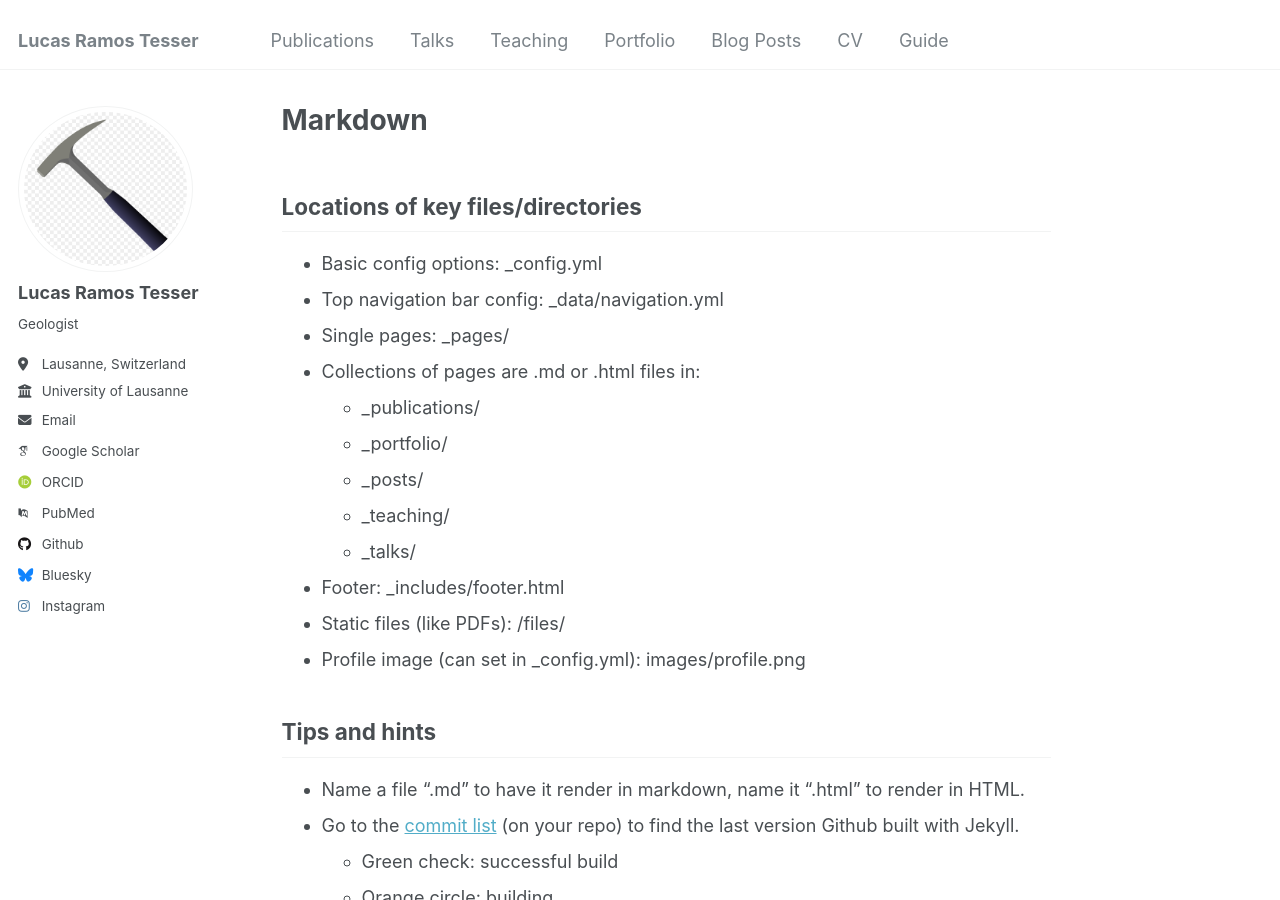
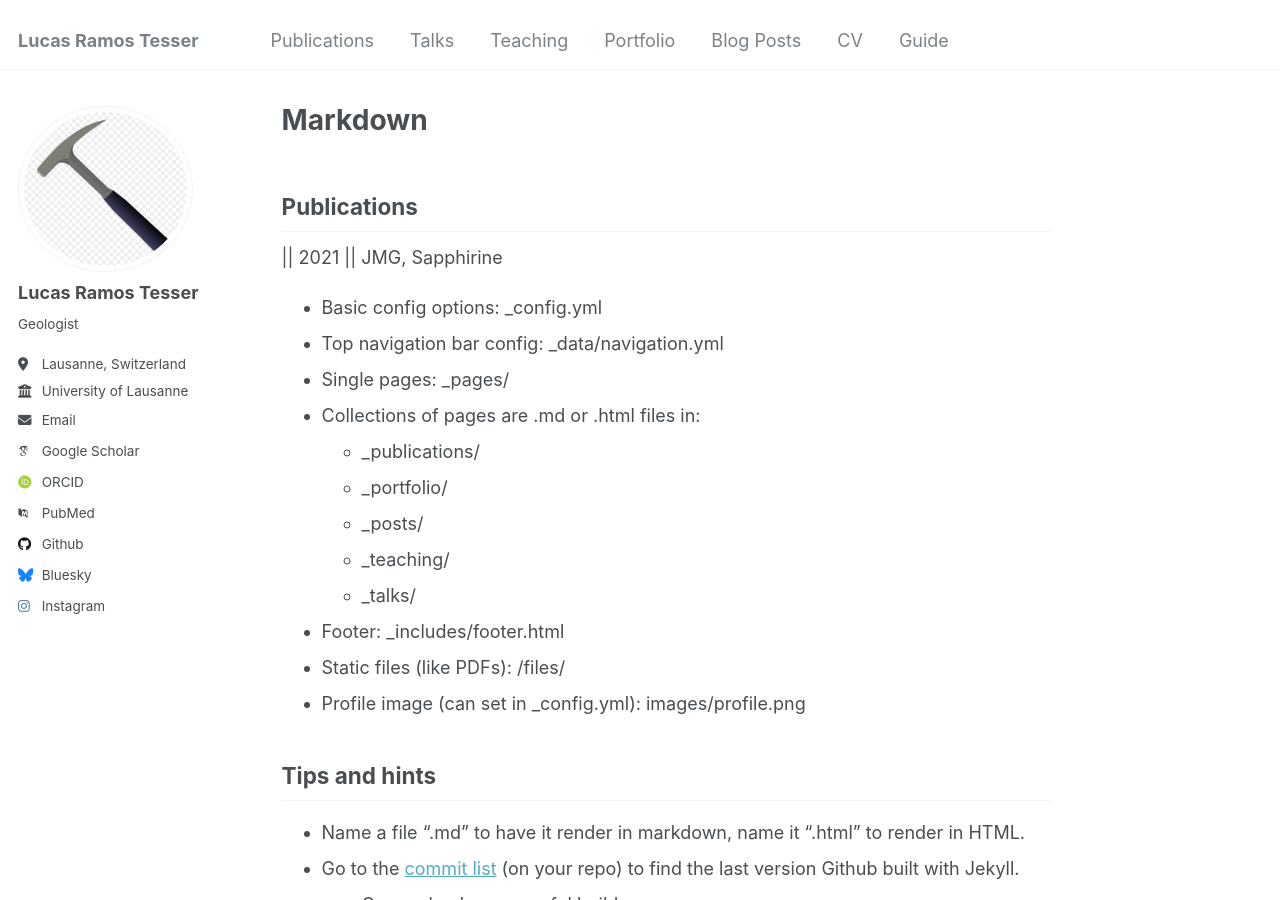
Before and after one commit to ltessergeo/ltesser, a Jekyll site: the page built from _pages/markdown.md, in a window 1280 px wide and 900 px high. Built offline with Jekyll 4.4.1, drawn with Linux system fonts in a browser that asks for light colours; emoji names are drawn with the system emoji font; some web fonts are replaced.

Commit message:
Update markdown.md

```diff
--- a/_pages/markdown.md
+++ b/_pages/markdown.md
@@ -7,8 +7,9 @@ redirect_from:
   - /markdown.html
 ---
 
-## Locations of key files/directories
-
+## Publications
+|| 2021
+|| JMG, Sapphirine
 * Basic config options: _config.yml
 * Top navigation bar config: _data/navigation.yml
 * Single pages: _pages/
```
